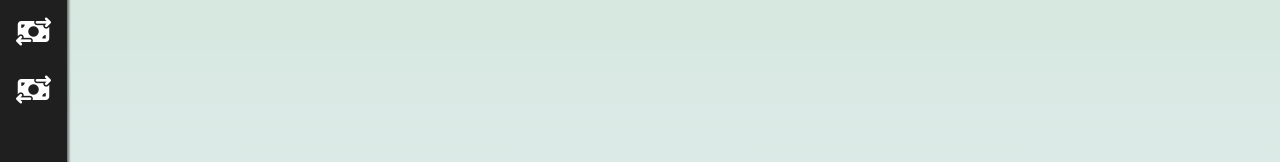
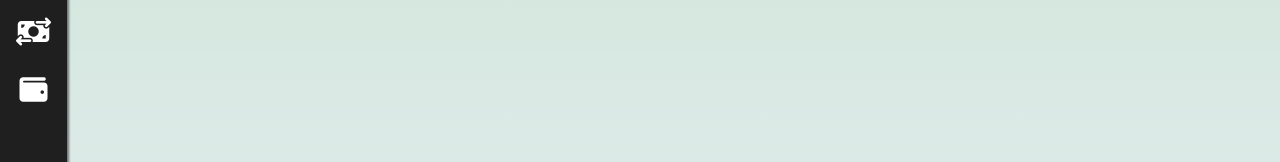
Before and after one commit to JustOreeo/bank-no-face, a React (Create React App) app: page / in a window 1280 px wide. Shown: the part 434-596 px from the top of the page. Built offline with nearby package versions, Linux system fonts and the light colour scheme; sample sign-in values are in the browser's storage.

Commit message:
feat: added confirmation modal to log out, fixed epenses icon style and tooltip on sidebar

```diff
--- /dev/null
+++ b/src/components/common/Dialog.js
@@ -0,0 +1,29 @@
+import React from "react";
+
+const Dialog = (props) => {
+  return (
+    <div className="modal-container">
+      <div className="modal-dialog">
+        <div className="message">{props.message}</div>
+        <div className="buttons">
+          <button
+            type="button"
+            onClick={() => props.onDialog(true)}
+            className="green-button"
+          >
+            Confirm
+          </button>
+          <button
+            type="button"
+            onClick={() => props.onDialog(false)}
+            className="green-button"
+          >
+            Cancel
+          </button>
+        </div>
+      </div>
+    </div>
+  );
+};
+
+export default Dialog;
--- a/src/components/static/Sidebar.js
+++ b/src/components/static/Sidebar.js
@@ -1,35 +1,79 @@
 import { NavLink } from "react-router-dom";
 import { sideMenu } from "../../constants/sideMenu";
-import { useNavigate } from 'react-router-dom';
-import { toast } from 'react-toastify';
+import { useNavigate } from "react-router-dom";
+import { toast } from "react-toastify";
+import Dialog from "../common/Dialog";
+import { useState } from "react";
 
 const Sidebar = () => {
-    const menuItem = sideMenu
+  const menuItem = sideMenu;
   const navigate = useNavigate();
 
+  const [dialogue, setDialogue] = useState({
+    message: "",
+    isLoading: false,
+  });
+  const handleDialog = (message, isLoading) => {
+    setDialogue({ message, isLoading });
+  };
+
+  const logOutConfirmation = (logOutChoice) => {
+    if (logOutChoice) {
+      localStorage.removeItem("loggedInUser");
+      localStorage.removeItem("accounts");
+      navigate("/login");
+    } else {
+      handleDialog("", false);
+      return;
+    }
+  };
+
   const handleLogout = () => {
+    handleDialog("logout?", true);
     //localStorage.removeItem("loggedIn");
-        localStorage.removeItem("loggedInUser");
-        localStorage.removeItem('accounts');
-        navigate("/login");
-    }
+  };
 
   return (
     <>
       <nav className="main-nav">
         <ul>
           {menuItem.map((item, index) => (
-                    <li  key={index}>
-                        <NavLink  to={item.path}  className="">
-                            <i className={`${item.name==="Dashboard"&&"fa-solid fa-chart-line"}
-                                ${item.name==="Transaction"&&"fa-solid fa-table-list"}
-                                ${item.name==="Create Account" ? "fa-solid fa-user-plus" : ""}
-                                ${item.name==="Users" ? "fa-solid fa-users-gear" : ""}
-                                ${item.name==="Manage" ? "fa-solid fa-vault" : ""}
-                                ${item.name==="Transfers" ? "fa-solid fa-money-bill-transfer" : ""}
-                                ${item.name==="Expenses" ? "fa-solid fa-money-bill-transfer" : ""}`
-                                }>
-                            </i>
+            <li key={index}>
+              <NavLink to={item.path} className="">
+                <i
+                  className={`${
+                    item.name === "Dashboard" && "fa-solid fa-chart-line"
+                  }
+                                ${
+                                  item.name === "Transaction" &&
+                                  "fa-solid fa-table-list"
+                                }
+                                ${
+                                  item.name === "Create Account"
+                                    ? "fa-solid fa-user-plus"
+                                    : ""
+                                }
+                                ${
+                                  item.name === "Users"
+                                    ? "fa-solid fa-users-gear"
+                                    : ""
+                                }
+                                ${
+                                  item.name === "Manage"
+                                    ? "fa-solid fa-vault"
+                                    : ""
+                                }
+                                ${
+                                  item.name === "Transfers"
+                                    ? "fa-solid fa-money-bill-transfer"
+                                    : ""
+                                }
+                                ${
+                                  item.name === "Expenses"
+                                    ? "fa-solid fa-solid fa-wallet"
+                                    : ""
+                                }`}
+                ></i>
               </NavLink>
             </li>
           ))}
@@ -38,8 +82,11 @@ const Sidebar = () => {
           <i className="fa-solid fa-right-from-bracket"></i>
         </button>
       </nav>
+      {dialogue.isLoading && (
+        <Dialog onDialog={logOutConfirmation} message={dialogue.message} />
+      )}
     </>
-    )
-}
+  );
+};
 
 export default Sidebar;
--- a/src/index.css
+++ b/src/index.css
@@ -440,6 +440,9 @@ table * {
 }
 .main-nav ul li:has(.fa-money-bill-transfer)::before {
   content: "Transfer";
+}
+.main-nav ul li:has(.fa-wallet)::before {
+  content: "Expenses";
 }
 .main-nav button:has(.fa-right-from-bracket)::before {
   content: "Logout";
@@ -1116,3 +1119,40 @@ table * {
 .users-page .transactions {
   grid-area: 3 / 1 / -1 / -1;
 }
+
+/* modal */
+
+.modal-container {
+  position: fixed;
+  inset: 0;
+  z-index: 99;
+  background-color: hsl(0, 0%, 0%, 0.6);
+
+  display: grid;
+  place-items: center;
+}
+
+.modal-dialog {
+  min-height: 100px;
+
+  background-color: white;
+  padding: 2rem;
+
+  display: flex;
+  flex-flow: column nowrap;
+  justify-content: flex-start;
+  align-items: stretch;
+  gap: 2rem;
+
+  text-align: center;
+}
+
+.modal-dialog .buttons {
+  margin-block-start: auto;
+
+  display: flex;
+  flex-flow: row wrap;
+  justify-content: center;
+  align-items: center;
+  gap: 1rem;
+}
```
Also changed, not shown: 1 other file (tests, documents, lock files or other folders). Lines whose indentation alone changed are shown as unchanged.
